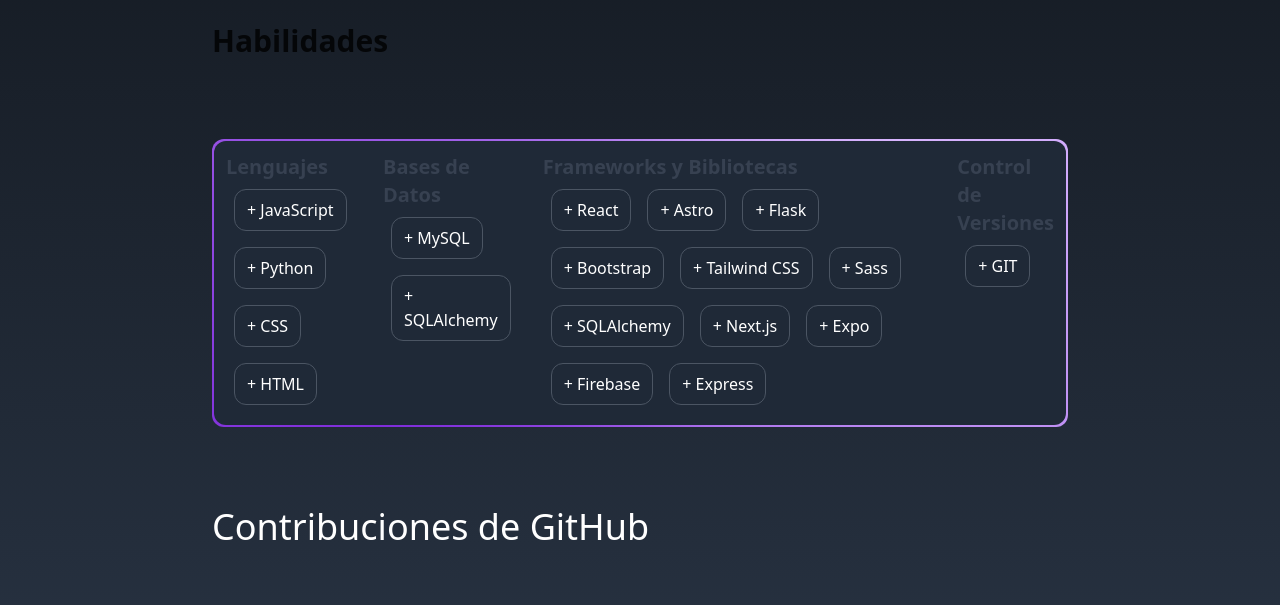
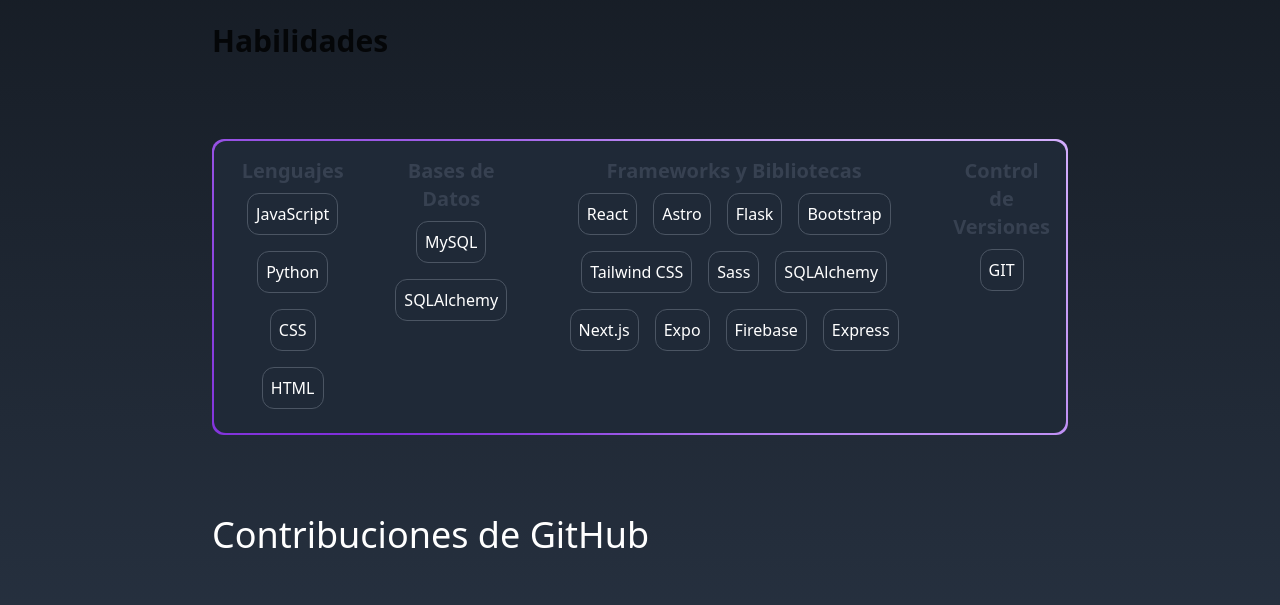
Before and after one commit to heysonbr/portfolio, an Astro site: page / in a window 1280 px wide. Shown: the part 1003-1608 px from the top of the page. Built offline with nearby package versions, Linux system fonts and the light colour scheme; Astro itself is replaced by a stand-in of ours.

Commit message:
Actualizar estilos y corregir etiquetas en el componente Stack.jsx

```diff
--- a/src/components/stack.jsx
+++ b/src/components/stack.jsx
@@ -21,13 +21,13 @@
   };
 
   const renderHabilities = (title, habilities) => (
-    <div className="p-3">
+    <div className="p-4 text-center">
       <h4 className="text-xl font-bold text-gray-700 dark:text-gray-100">
         {title}
       </h4>
       {habilities.map((hability) => (
-        <div className="m-2 inline-flex items-center justify-center gap-2 px-3 py-2 space-x-2 text-base text-white transition bg-gray-800 border border-gray-600 focus-visible:ring-yellow-500/80 text-md hover:bg-gray-800 hover:border-gray-900 group max-w-fit rounded-xl hover:text-white focus:outline-none focus-visible:outline-none focus-visible:ring focus-visible:ring-white focus-visible:ring-offset-2 active:bg-black">
-          + {hability}
+        <div className="m-2 inline-flex items-center justify-center gap-2 px-2 py-2 space-x-2 text-base text-white transition bg-gray-800 border border-gray-600 focus-visible:ring-yellow-500/80 text-md hover:bg-gray-800 hover:border-gray-900 group max-w-fit rounded-xl hover:text-white focus:outline-none focus-visible:outline-none focus-visible:ring focus-visible:ring-white focus-visible:ring-offset-2 active:bg-black">
+          {hability}
         </div>
       ))}
     </div>
```
